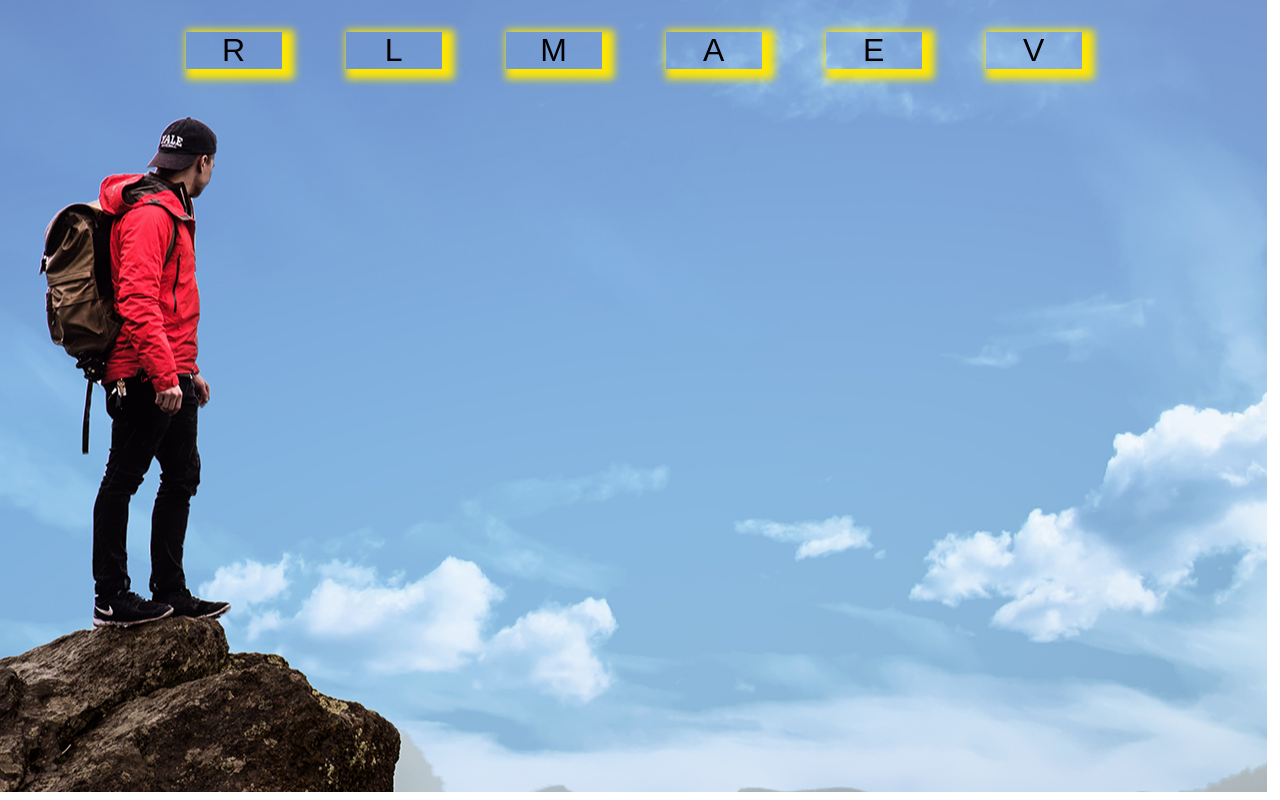
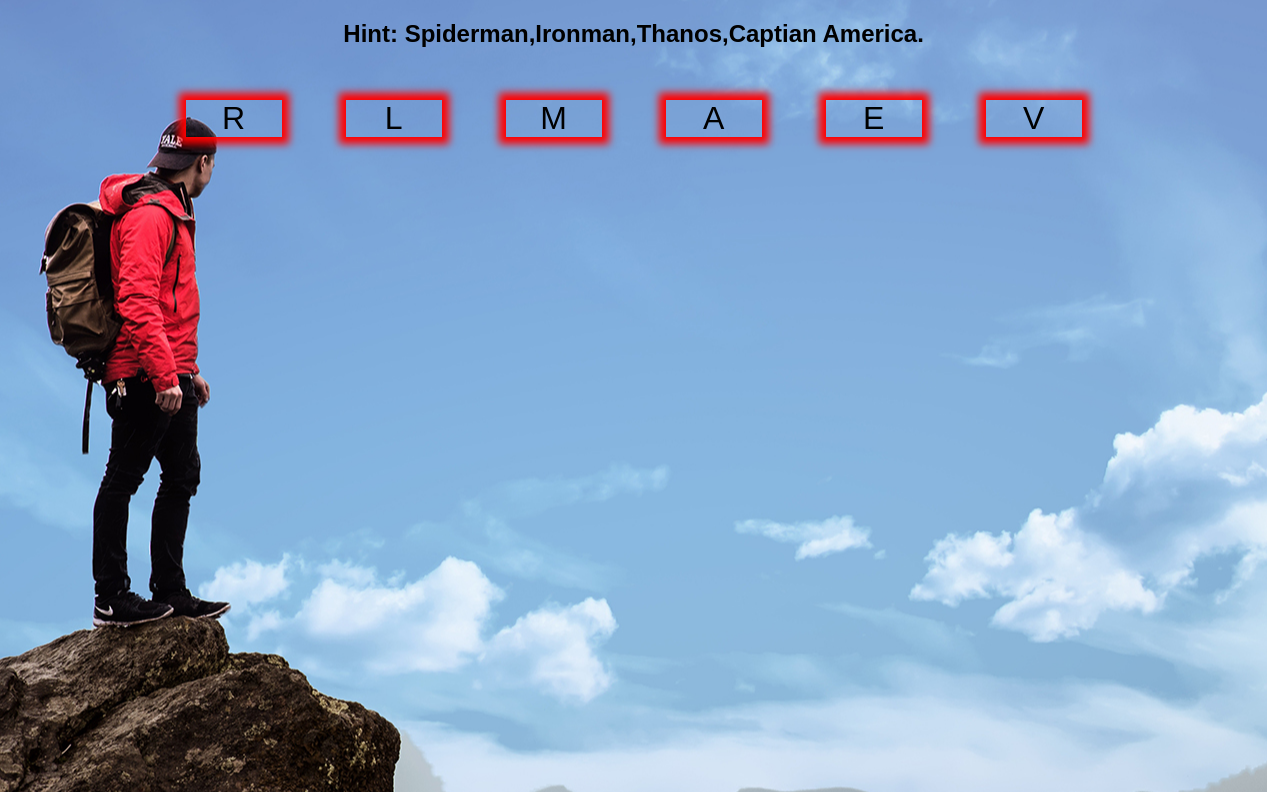
Before and after one commit to srithep444/card-game, a React (Create React App) app: page / in a window 1280 px wide. Built offline with nearby package versions, Linux system fonts and the light colour scheme.

Commit message:
Game Logic เพิ่มคำใบ้

```diff
--- a/src/App.css
+++ b/src/App.css
@@ -36,7 +36,7 @@
   text-align: center;
   width: 3em;
   font-size: 2em;
-  box-shadow: 6px 4px 8px 6px rgb(255, 230, 0);
+  box-shadow: 0px 0px 8px 7px rgb(255, 0, 0);
   margin: 1em;
   user-select: none;
 }
--- a/src/WordCard.js
+++ b/src/WordCard.js
@@ -39,6 +39,7 @@ export default class WordCard extends Component {
   render() {
     return (
       <div className="App">
+        <h2>Hint: Spiderman,Ironman,Thanos,Captian America. </h2>
         {Array.from(this.state.chars).map((c, i) => (
           <CharacterCard
             value={c}
@@ -47,7 +48,9 @@ export default class WordCard extends Component {
             activateHandler={this.activateHandler}
           />
         ))}
+
       </div>
+
 
     );
   }
```
